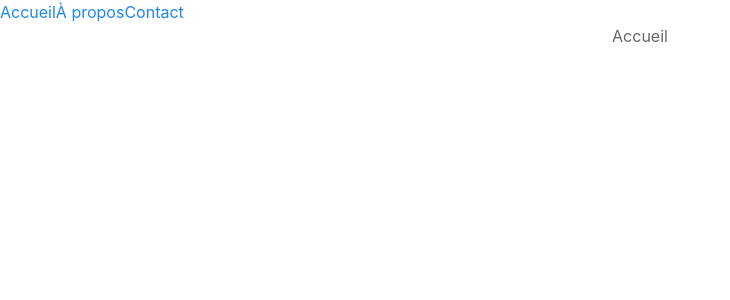
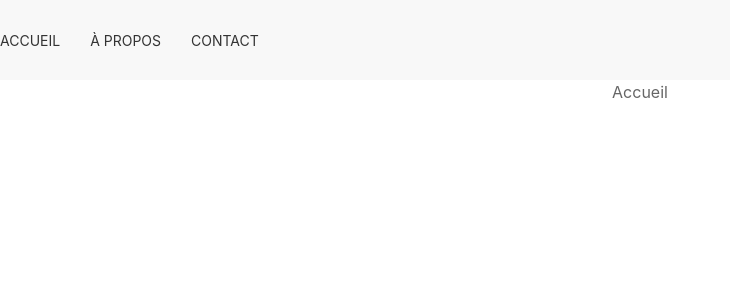
Before and after one commit to Clemant/mf_project, a React (Create React App) app: page / in a window 1280 px wide. Shown: the top 300 px of the page, without its empty margins (0-730 px from the left). Built offline with nearby package versions, Linux system fonts and the light colour scheme.

Commit message:
feature: improve the navigation

```diff
--- a/src/component/App.js
+++ b/src/component/App.js
@@ -12,9 +12,20 @@ import Home from "./Home.js"
 function App() {
   return (
     <BrowserRouter>
-     <Link to="home">Accueil</Link>
-     <Link to="about">&Agrave; propos</Link>
-     <Link to="contact">Contact</Link>
+
+    <nav className="uk-navbar-container" uk-navbar>
+
+    <div className="uk-navbar-center">
+
+        <ul className="uk-navbar-nav">
+            <li className="uk-active"><Link to="home">Accueil</Link></li>
+            <li className="uk-active"><Link to="about">&Agrave; propos</Link></li>
+            <li className="uk-active"> <Link to="contact">Contact</Link></li>
+        </ul>
+    </div>
+    </nav>
+
+
       <Routes>
         <Route path="/" element={<Home/>}/>
        <Route path="home" element={<Home/>}/>
```
